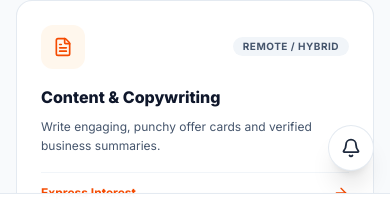
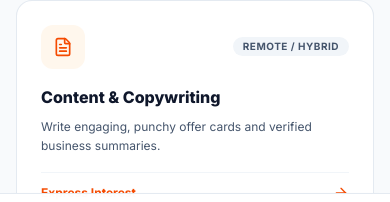
Before and after one commit to bala290498/central-marketplace-03, a Next.js app: page /we-are-hiring in a window 390 px wide. Shown: the part 593-795 px from the top of the page. Built offline with nearby package versions, Linux system fonts and the light colour scheme.

Commit message:
fix: remove mobile floating bell icon and make red badge static once appeared

```diff
--- a/src/components/BottomNav.tsx
+++ b/src/components/BottomNav.tsx
@@ -9,15 +9,12 @@ import {
   ListFilter,
   PlusCircle,
   MoreHorizontal,
-  Bell,
 } from "lucide-react";
 import { MoreDrawer } from "./MoreDrawer";
-import { useNotification } from "@/context/NotificationContext";
 
 export function BottomNav() {
   const pathname = usePathname();
   const [isMoreOpen, setIsMoreOpen] = useState(false);
-  const { hasUnread, badgeCount, openNotification } = useNotification();
 
   const isHome = pathname === "/";
   const isSpotlight = pathname === "/spotlight";
@@ -26,22 +23,6 @@ export function BottomNav() {
 
   return (
     <>
-      {/* Mobile Floating Bell Button on Bottom Right Corner */}
-      <button
-        type="button"
-        onClick={openNotification}
-        aria-label="Notifications"
-        title="Notifications"
-        className="fixed bottom-20 right-4 z-40 md:hidden p-3 bg-white text-slate-800 hover:text-orange-600 rounded-full shadow-xl border border-slate-200/90 active:scale-95 transition-all cursor-pointer group flex items-center justify-center"
-      >
-        <Bell className="w-5 h-5 stroke-[2.2] text-slate-800 group-hover:text-orange-600" />
-        {hasUnread && (
-          <span className="absolute -top-1 -right-1 w-5 h-5 bg-red-500 text-white rounded-full text-[10px] font-black flex items-center justify-center ring-2 ring-white animate-bounce shadow-md">
-            {badgeCount}
-          </span>
-        )}
-      </button>
-
       {/* Mobile Fixed Bottom Navigation Bar (Home | Spotlight | List | Free Listing | More) */}
       <nav className="fixed bottom-0 left-0 right-0 z-40 bg-white/95 backdrop-blur-md border-t border-slate-200/90 py-2 px-1 md:hidden shadow-lg shadow-slate-900/10">
         <div className="max-w-md mx-auto grid grid-cols-5 items-center justify-between text-center relative">
--- a/src/components/Navbar.tsx
+++ b/src/components/Navbar.tsx
@@ -257,7 +257,7 @@ export function Navbar({
             >
               <Bell className="w-5 h-5 stroke-[2.2] group-hover:scale-110 transition-transform text-slate-800 hover:text-orange-600" />
               {hasUnread && (
-                <span className="absolute -top-0.5 -right-0.5 w-4.5 h-4.5 sm:w-5 sm:h-5 bg-red-500 text-white rounded-full text-[10px] font-black flex items-center justify-center ring-2 ring-white animate-bounce shadow-md">
+                <span className="absolute -top-0.5 -right-0.5 w-4.5 h-4.5 sm:w-5 sm:h-5 bg-red-500 text-white rounded-full text-[10px] font-black flex items-center justify-center ring-2 ring-white shadow-md">
                   {badgeCount}
                 </span>
               )}
```
